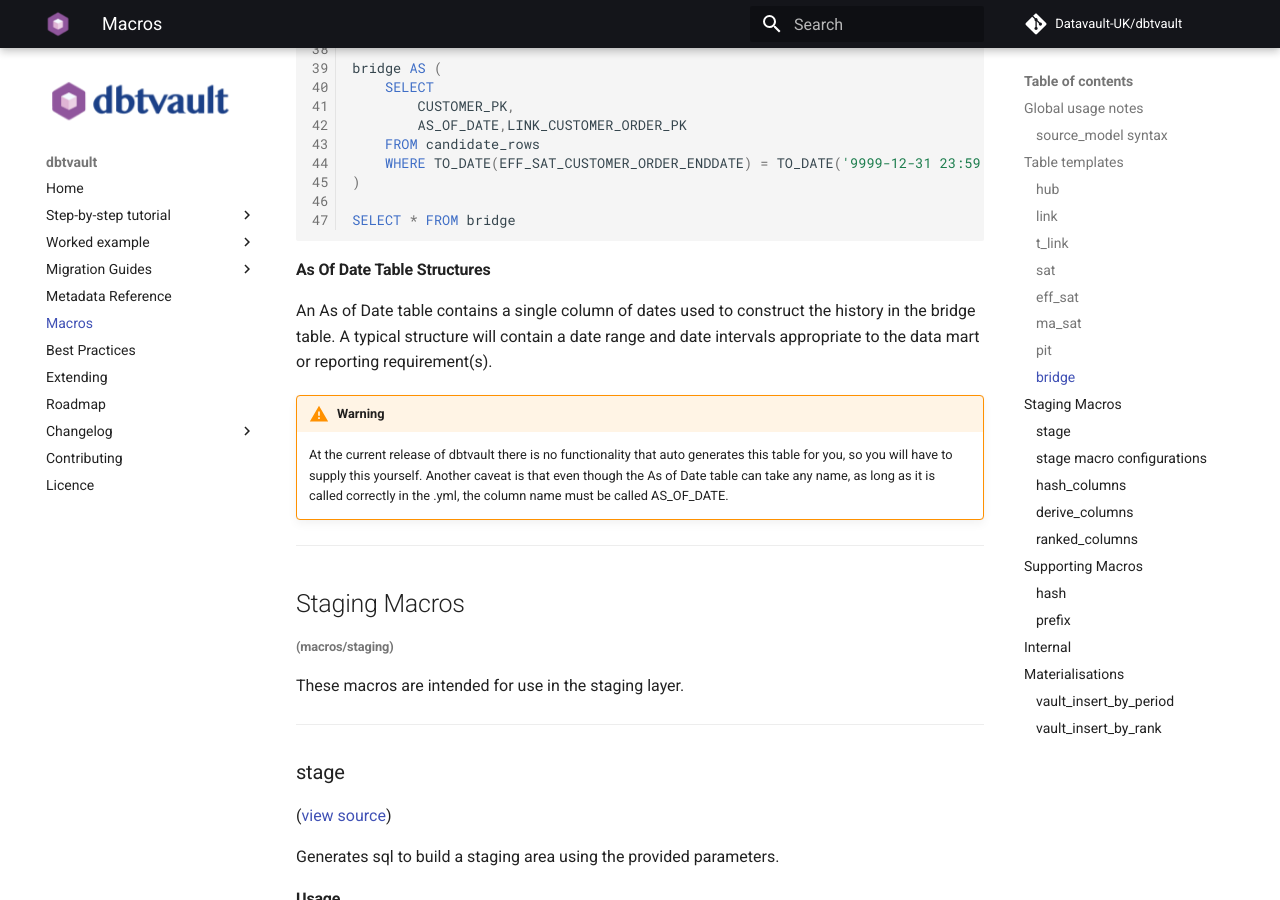
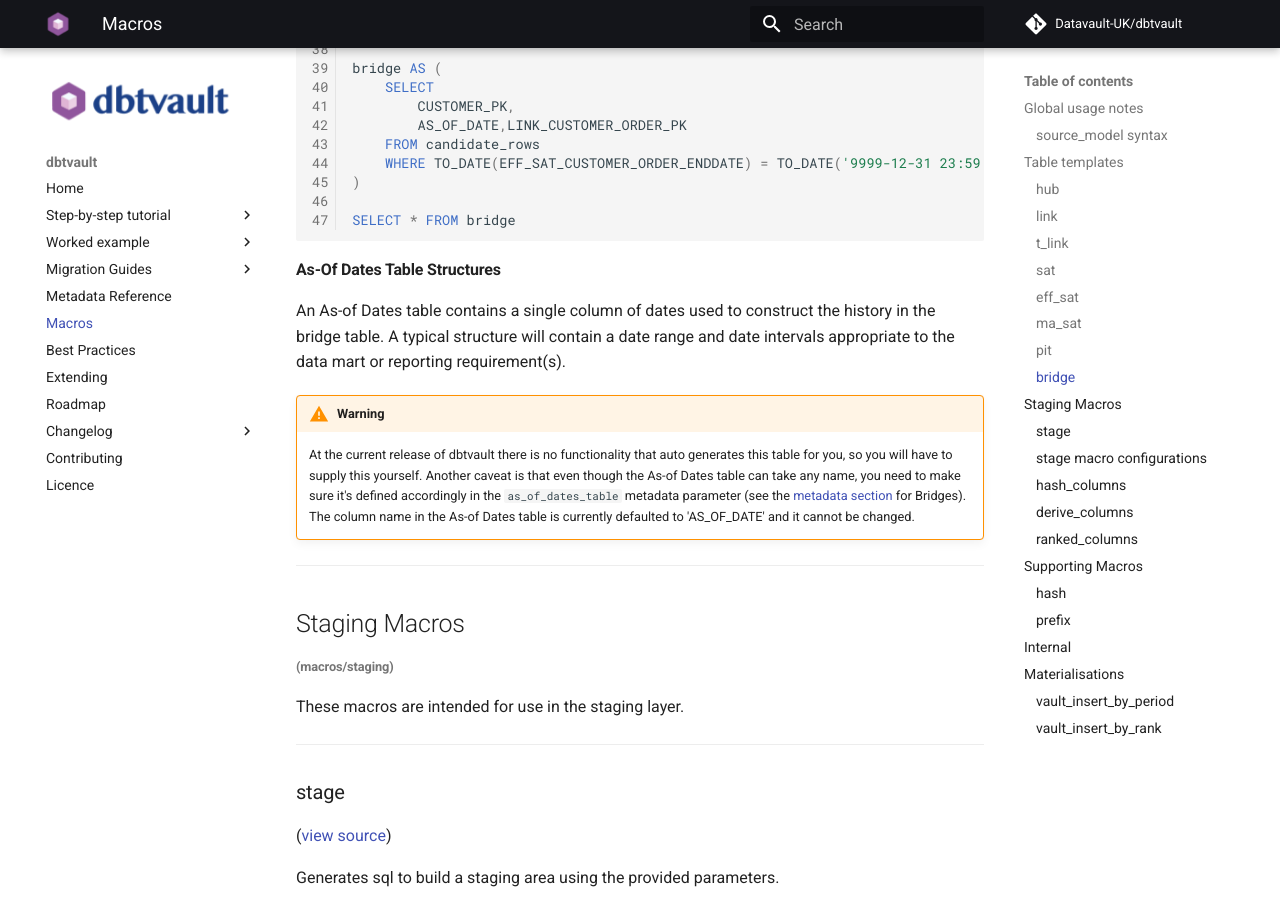
Before and after one commit to Datavault-UK/automate-dv-docs, an MkDocs documentation site: the page built from docs/macros.md, in a window 1280 px wide and 900 px high, scrolled down 15617 px. Built offline with MkDocs 1.6.1 and Material for MkDocs 9.7.7, drawn with Linux system fonts in a browser that asks for light colours; comment, search, counter and statistics services are not loaded; some of the changed text lies outside the part shown.

Commit message:
Updated Bridge details in macros.md

````diff
--- a/docs/macros.md
+++ b/docs/macros.md
@@ -1217,7 +1217,7 @@
 
 [comment]: <> (&#40;[view source]&#40;https://github.com/Datavault-UK/dbtvault/blob/v0.7.5/macros/tables/bridge.sql&#41;&#41;&#41;)
 
-Generates SQL to build a simple bridge table, starting from a hub and 'walking' through one or more associated links,
+Generates SQL to build a simple bridge table, starting from a hub and 'walking' through one or more associated links (and their effectivity satellites),
 using the provided parameters.
 
 For the current version effectivity satellite auto end dating must be enabled.
@@ -1382,10 +1382,10 @@
         overlap AS (
             SELECT
                 a.CUSTOMER_PK,
-                b.AS_OF_DATE
-                            ,LINK_CUSTOMER_ORDER.CUSTOMER_ORDER_PK AS LINK_CUSTOMER_ORDER_PK
-                            ,EFF_SAT_CUSTOMER_ORDER.END_DATE AS EFF_SAT_CUSTOMER_ORDER_ENDDATE
-                            ,EFF_SAT_CUSTOMER_ORDER.LOAD_DATETIME AS EFF_SAT_CUSTOMER_ORDER_LOADDATE
+                b.AS_OF_DATE,
+                LINK_CUSTOMER_ORDER.CUSTOMER_ORDER_PK AS LINK_CUSTOMER_ORDER_PK,
+                EFF_SAT_CUSTOMER_ORDER.END_DATE AS EFF_SAT_CUSTOMER_ORDER_ENDDATE,
+                EFF_SAT_CUSTOMER_ORDER.LOAD_DATETIME AS EFF_SAT_CUSTOMER_ORDER_LOADDATE
             FROM overlap_pks AS a
             INNER JOIN overlap_as_of AS b
                 ON (1=1)
@@ -1399,9 +1399,10 @@
         new_rows AS (
             SELECT
                 a.CUSTOMER_PK,
-                b.AS_OF_DATE,LINK_CUSTOMER_ORDER.CUSTOMER_ORDER_PK AS LINK_CUSTOMER_ORDER_PK
-                            ,EFF_SAT_CUSTOMER_ORDER.END_DATE AS EFF_SAT_CUSTOMER_ORDER_ENDDATE
-                            ,EFF_SAT_CUSTOMER_ORDER.LOAD_DATETIME AS EFF_SAT_CUSTOMER_ORDER_LOADDATE
+                b.AS_OF_DATE,
+                LINK_CUSTOMER_ORDER.CUSTOMER_ORDER_PK AS LINK_CUSTOMER_ORDER_PK,
+                EFF_SAT_CUSTOMER_ORDER.END_DATE AS EFF_SAT_CUSTOMER_ORDER_ENDDATE,
+                EFF_SAT_CUSTOMER_ORDER.LOAD_DATETIME AS EFF_SAT_CUSTOMER_ORDER_LOADDATE
             FROM DBTVAULT.TEST.HUB_CUSTOMER AS a
             INNER JOIN NEW_ROWS_AS_OF AS b
                 ON (1=1)
@@ -1433,7 +1434,8 @@
         bridge AS (
             SELECT
                 CUSTOMER_PK,
-                AS_OF_DATE,LINK_CUSTOMER_ORDER_PK
+                AS_OF_DATE,
+                LINK_CUSTOMER_ORDER_PK
             FROM candidate_rows
             WHERE TO_DATE(EFF_SAT_CUSTOMER_ORDER_ENDDATE) = TO_DATE('9999-12-31 23:59:59.999999')
         )
@@ -1441,15 +1443,16 @@
         SELECT * FROM bridge
         ```
 
-#### As Of Date Table Structures
-
-An As of Date table contains a single column of dates used to construct the history in the bridge table. A typical structure will
+#### As-Of Dates Table Structures
+
+An As-of Dates table contains a single column of dates used to construct the history in the bridge table. A typical structure will
 contain a date range and date intervals appropriate to the data mart or reporting requirement(s).
 
 !!! Warning
     At the current release of dbtvault there is no functionality that auto generates this table for you, so you will
-    have to supply this yourself. Another caveat is that even though the As of Date table can take any name, as long as it
-    is called correctly in the .yml, the column name must be called AS_OF_DATE.
+    have to supply this yourself. Another caveat is that even though the As-of Dates table can take any name, you need to make sure
+    it's defined accordingly in the `as_of_dates_table` metadata parameter (see the [metadata section](metadata.md#bridge-tables) for Bridges).
+    The column name in the As-of Dates table is currently defaulted to 'AS_OF_DATE' and it cannot be changed.
 
 ___
 
````
